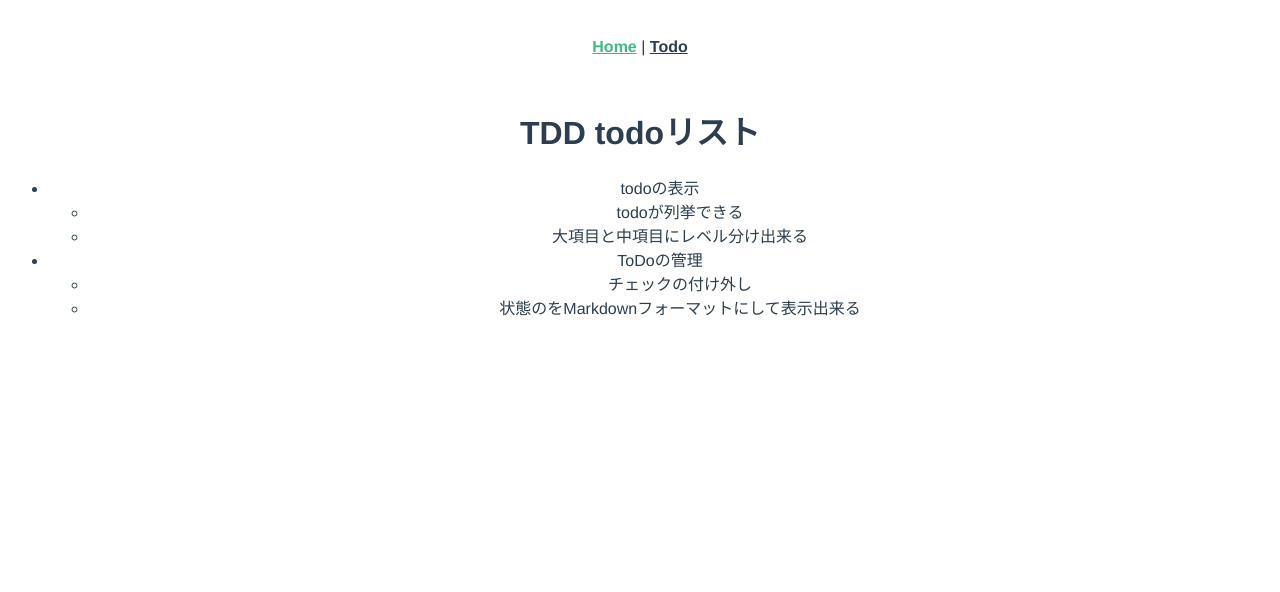
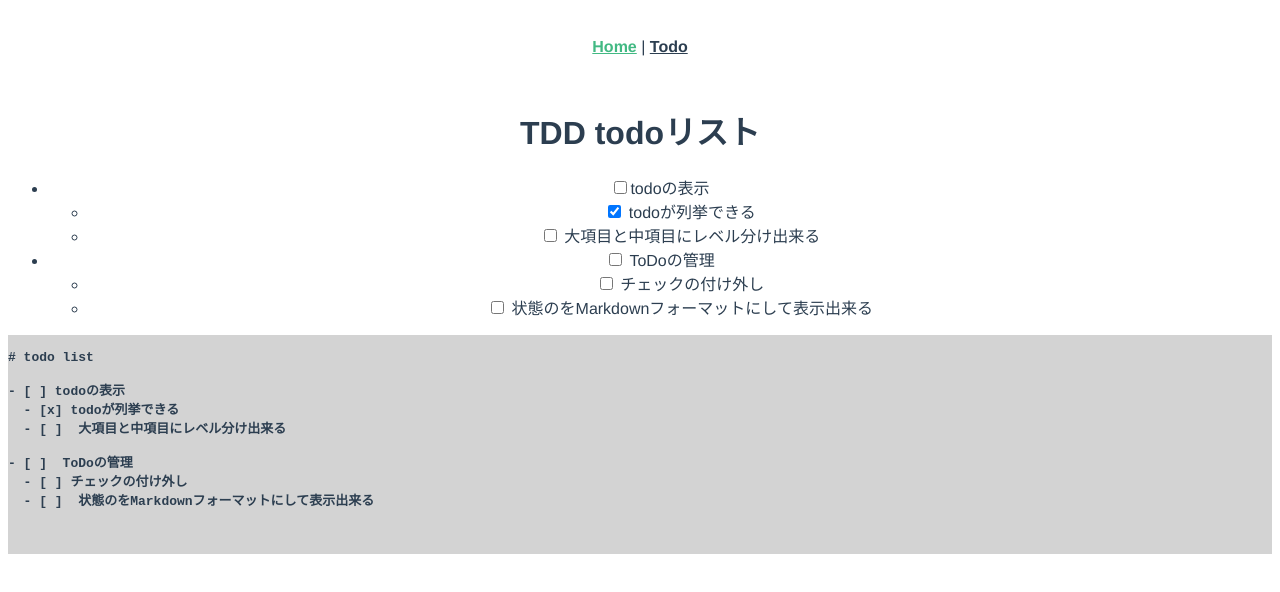
Before and after one commit to t-develo/tdd-todo-editor, a Vue app: page / in a window 1280 px wide. Shown: the top 592 px of the page. Built offline with nearby package versions, Linux system fonts and the light colour scheme.

Commit message:
todoリスト管理機能のテストと実装を追加

```diff
--- a/src/components/TodoList.js
+++ b/src/components/TodoList.js
@@ -2,14 +2,15 @@ export const todoList = [
     {
         unit: {
             title: 'todoの表示',
+            complete: false,
             module: [
                 {
                     title: 'todoが列挙できる',
-                    status: 'complete',
+                    complete: true,
                 },
                 {
                     title: ' 大項目と中項目にレベル分け出来る',
-                    status: 'incomplete',
+                    complete: false,
                 },
             ],
         },
@@ -17,14 +18,15 @@ export const todoList = [
     {
         unit: {
             title: ' ToDoの管理',
+            complete: false,
             module: [
                 {
                     title: 'チェックの付け外し',
-                    status: 'incomplete',
+                    complete: false,
                 },
                 {
                     title: ' 状態のをMarkdownフォーマットにして表示出来る',
-                    status: 'incomplete',
+                    complete: false,
                 },
             ],
         },
--- a/src/views/Todo.vue
+++ b/src/views/Todo.vue
@@ -3,18 +3,59 @@
         <h1>TDD todoリスト</h1>
         <div>
             <ul class="unit-todo-list">
-                <li v-for="unitTodo in todoList" :key="unitTodo.unit.title">
-                    {{ unitTodo.unit.title }}
+                <li
+                    v-for="(unitTodo, unitIndex) in todoList"
+                    :key="unitTodo.unit.title"
+                >
+                    <input
+                        type="checkbox"
+                        v-model="unitTodo.unit.complete"
+                        @click="toggleUnitStatus(unitIndex)"
+                        :id="'unit-todo-' + unitIndex"
+                    />
+                    <label :for="'unit-todo-' + unitIndex">{{
+                        unitTodo.unit.title
+                    }}</label>
                     <ul class="module-todo-list">
                         <li
-                            v-for="moduleTodo in unitTodo.unit.module"
+                            v-for="(moduleTodo, moduleIndex) in unitTodo.unit
+                                .module"
                             :key="moduleTodo.title"
                         >
-                            {{ moduleTodo.title }}
+                            <input
+                                type="checkbox"
+                                v-model="moduleTodo.complete"
+                                @click="
+                                    toggleModuleStatus(unitIndex, moduleIndex)
+                                "
+                                :id="
+                                    'module-todo-' +
+                                    unitIndex +
+                                    '-' +
+                                    moduleIndex
+                                "
+                            />
+                            <label
+                                :for="
+                                    'module-todo-' +
+                                    unitIndex +
+                                    '-' +
+                                    moduleIndex
+                                "
+                            >
+                                {{ moduleTodo.title }}
+                            </label>
                         </li>
                     </ul>
                 </li>
             </ul>
+        </div>
+        <div>
+            <pre>
+                <code>
+{{ getTodoMarkdown() }}
+                </code>
+            </pre>
         </div>
     </div>
 </template>
@@ -29,5 +70,44 @@ export default {
             todoList: todoList,
         };
     },
+    methods: {
+        toggleUnitStatus: function (unitIndex) {
+            this.todoList[unitIndex].unit.complete =
+                !this.todoList[unitIndex].unit.complete;
+        },
+        toggleModuleStatus: function (unitIndex, moduleIndex) {
+            this.todoList[unitIndex].unit.module[moduleIndex].complete =
+                !this.todoList[unitIndex].unit.module[moduleIndex].complete;
+        },
+        getTodoMarkdown: function () {
+            const header = '# todo list\r\n\r\n';
+            const brankCheck = '- [ ] ';
+            const checked = '- [x] ';
+            const moduleIndent = '  ';
+            const markdownText = this.todoList.map((todo) => {
+                const moduleTodoList = todo.unit.module.map((module) => {
+                    if (module.complete) {
+                        return moduleIndent + checked + module.title + '\r\n';
+                    }
+                    return moduleIndent + brankCheck + module.title + '\r\n';
+                });
+                const context =
+                    todo.unit.title + '\r\n' + moduleTodoList.join('');
+                if (todo.unit.complete) {
+                    return checked + context;
+                }
+                return brankCheck + context;
+            });
+            return header + markdownText.join('\r\n');
+        },
+    },
 };
 </script>
+
+<style>
+pre {
+    background-color: lightgray;
+    font-weight: bold;
+    text-align: left;
+}
+</style>
```
Also changed, not shown: 2 other files (tests, documents, lock files or other folders).
